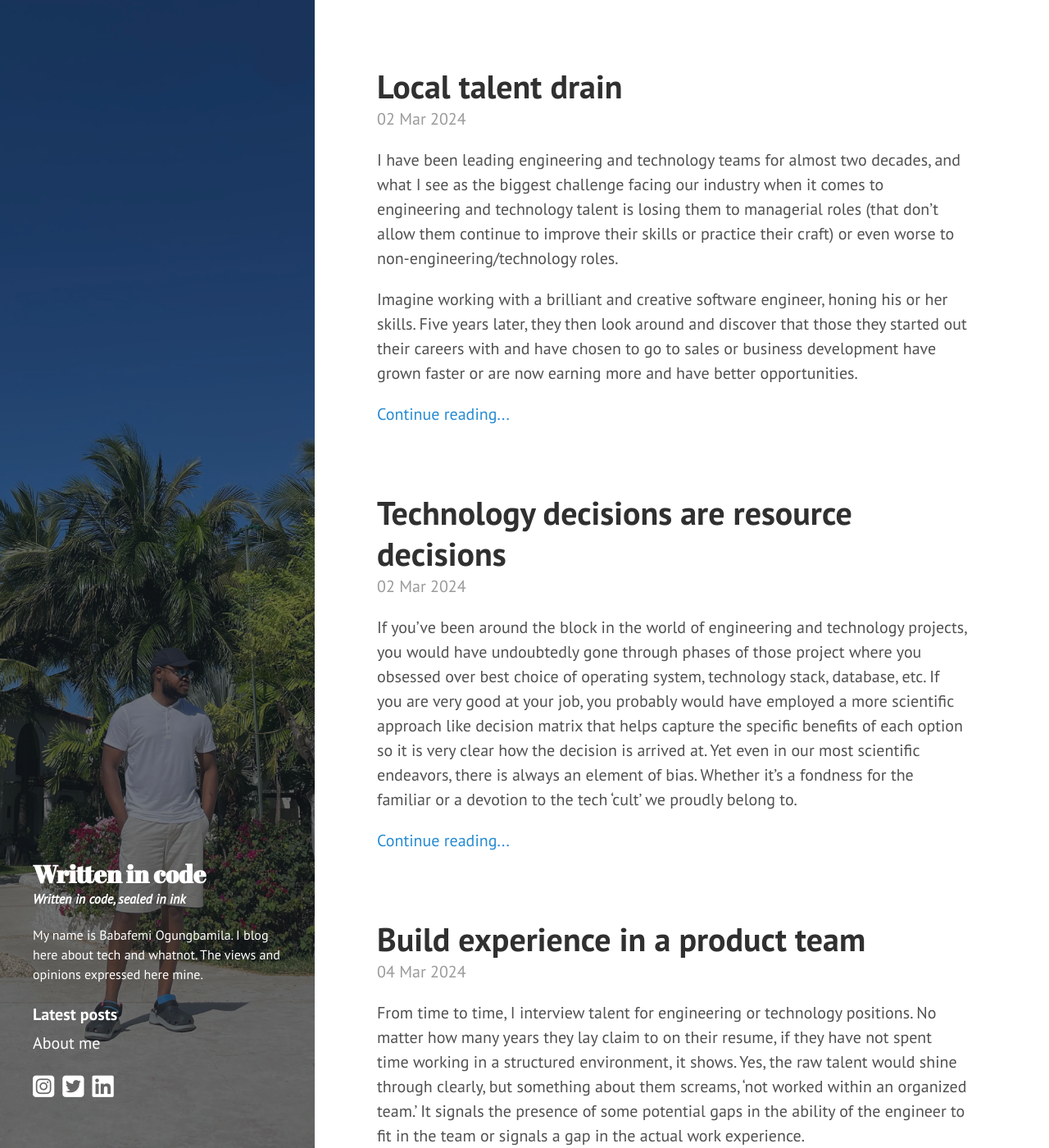
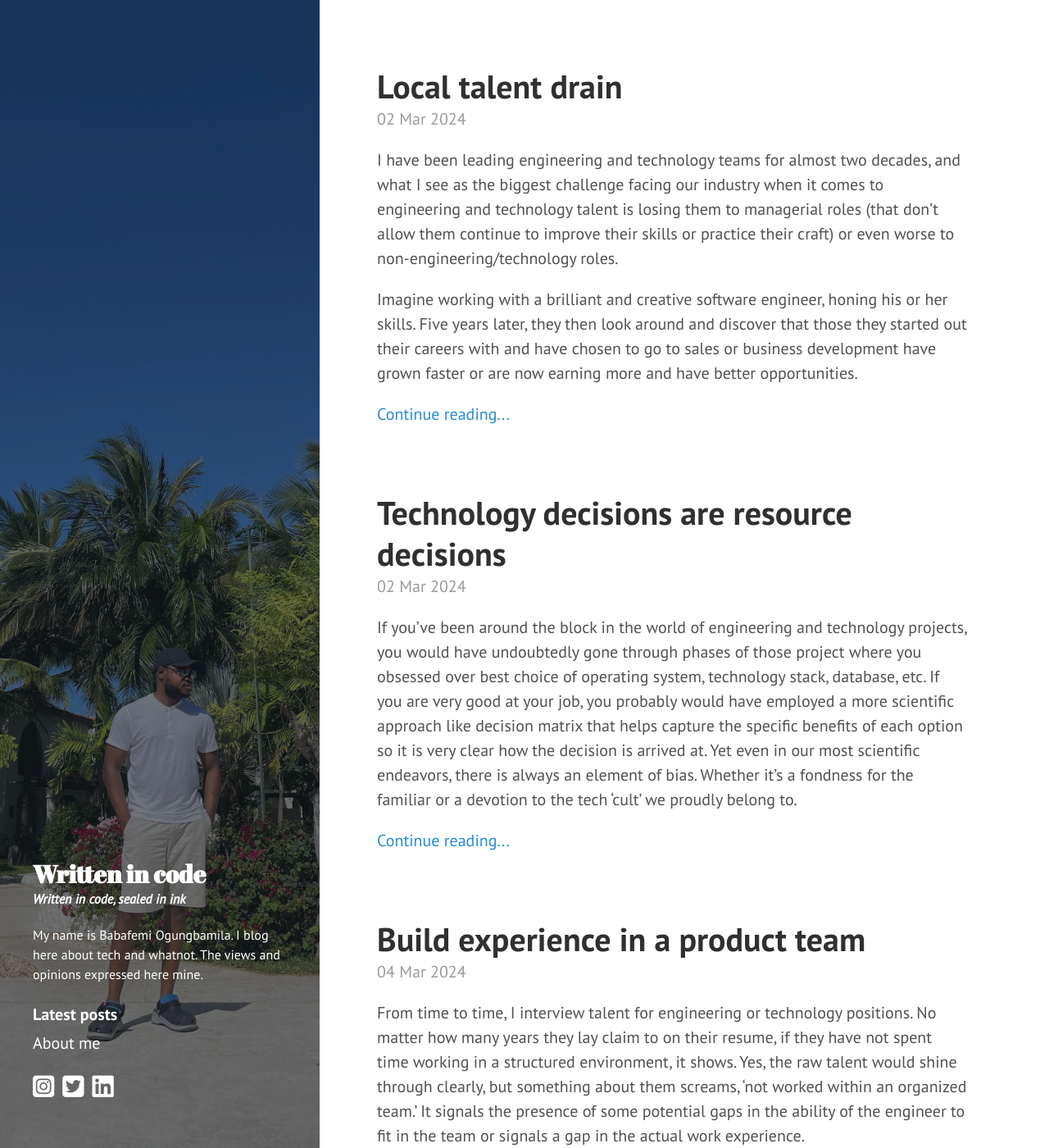
Before and after one commit to babafemio/babafemio.github.io, a Jekyll site: the page built from index.html, in a window 1280 px wide and 1400 px high. Shown: the whole window at 82% size. Built offline with Jekyll 4.4.1, drawn with Linux system fonts in a browser that asks for light colours; nearby versions of some CDN libraries; the list of posts is cut into pages by our own code.

Commit message:
fixed expanding sidebar

```diff
--- a/public/css/wic.css
+++ b/public/css/wic.css
@@ -29,7 +29,7 @@
         top: 0;
         left: 0;
         bottom: 0;
-        width: 30%;
+        width: 390px;
         padding: 0;
     }
 
@@ -121,12 +121,12 @@ footer {
     }
 }
 
-
+/*
 .content {
     float: left;
     clear: both;
-
 }
+*/
 
 @media (min-width: 1024px) {
 
```
